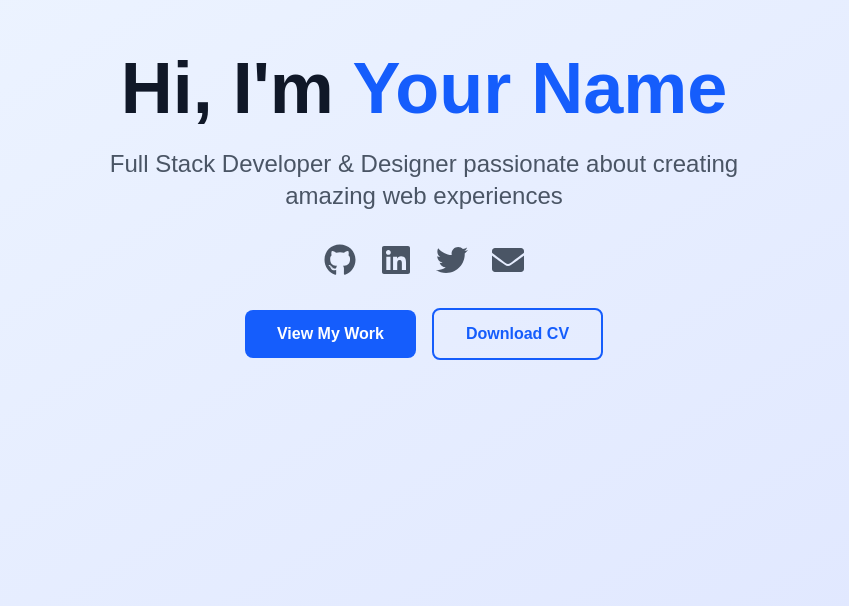
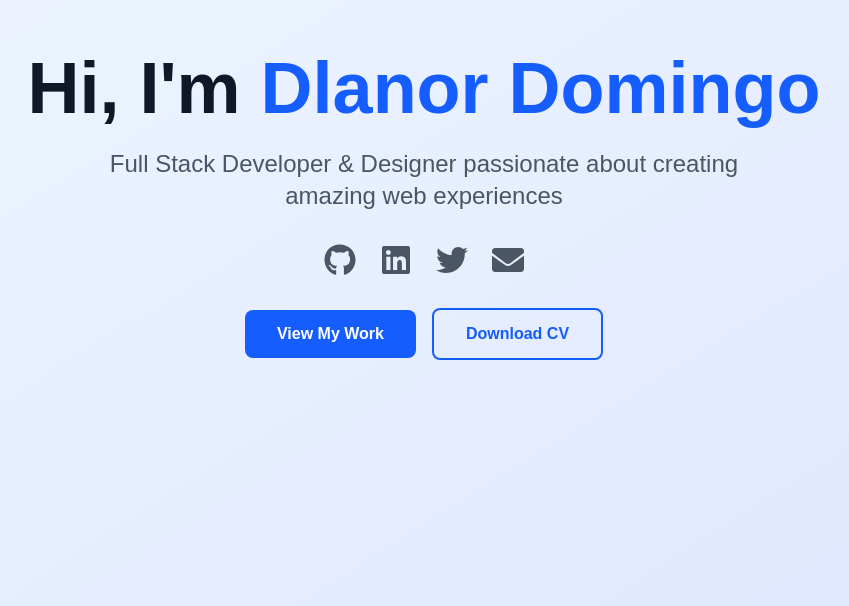
Before and after one commit to laurreev/portfolio_react, a Next.js app: page / in a window 1280 px wide. Shown: the part 194-800 px from the top of the page, without its empty margins (216-1065 px from the left). Built offline with nearby package versions, Linux system fonts and the light colour scheme; no server answers.

Commit message:
Update Hero.tsx

```diff
--- a/src/components/Hero.tsx
+++ b/src/components/Hero.tsx
@@ -14,7 +14,7 @@ export default function Hero() {
         >
           <h1 className="text-5xl md:text-7xl font-bold text-gray-900 dark:text-white mb-6">
             Hi, I&apos;m{' '}
-            <span className="text-blue-600 dark:text-blue-400">Your Name</span>
+            <span className="text-blue-600 dark:text-blue-400">Dlanor Domingo</span>
           </h1>
 
           <motion.p
```
